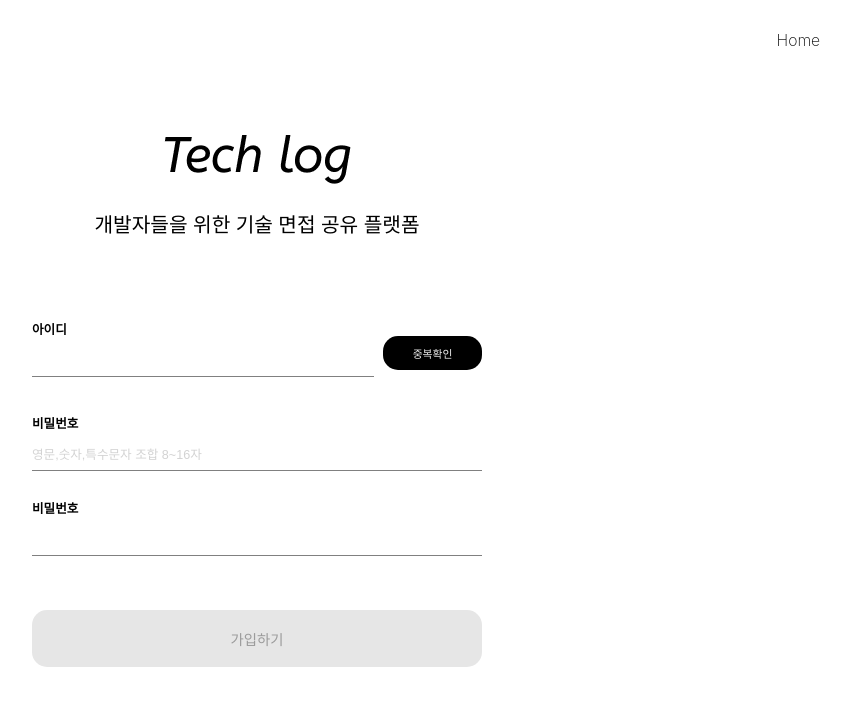
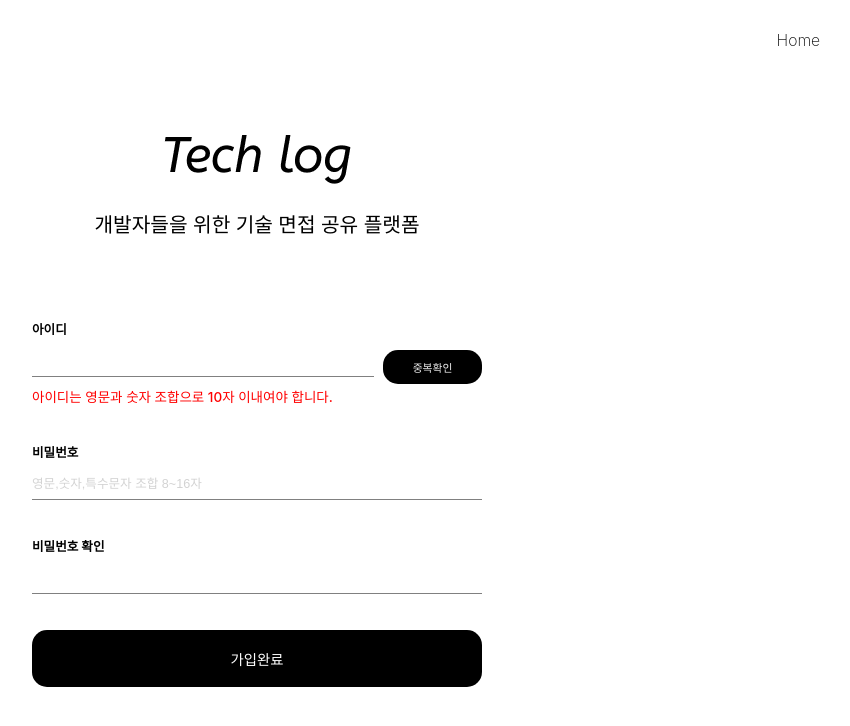
Before and after one commit to prgrms-fe-devcourse/NFE1-1-3-techLog, a React (Create React App) app in the folder frontend/: page /signup in a window 1280 px wide. Shown: the top 726 px of the page, without its empty margins (383-1233 px from the left). Built offline with nearby package versions, Linux system fonts and the light colour scheme.

Commit message:
feat: 회원가입 유효성 검사 구현

```diff
--- a/frontend/src/pages/signup/index.tsx
+++ b/frontend/src/pages/signup/index.tsx
@@ -1,4 +1,4 @@
-import React from 'react';
+import React, { useState, useEffect } from 'react';
 import Container from './index.styles';
 import InputWithLabel from '../../components/Input';
 import AuthButton from '../../components/Button/AuthButton/index';
@@ -11,7 +11,107 @@ const FlexContainer = styled.div`
   gap: 1rem;
 `;
 
-export default function Login() {
+const InputIDWrapper = styled.div`
+  display: flex;
+  flex-direction: column;
+  width: 38rem;
+`;
+
+const InputPassWordWrapper = styled.div`
+  display: flex;
+  flex-direction: column;
+  width: 50rem;
+`;
+
+const ErrorMessage = styled.p`
+  text-align: left;
+  color: red;
+  margin: 0;
+`;
+
+export default function Signup() {
+  const [username, setUsername] = useState('');
+  const [password, setPassword] = useState('');
+  const [confirmPassword, setConfirmPassword] = useState('');
+  const [errors, setErrors] = useState({
+    username: '',
+    password: '',
+    confirmPassword: '',
+  });
+  const [isUsernameDuplicate, setIsUsernameDuplicate] = useState(false);
+  const [isUsernameValid, setIsUsernameValid] = useState(false);
+  const [isDuplicateCheckClicked, setIsDuplicateCheckClicked] = useState(false);
+
+  const validateUsername = (username: string) => {
+    const usernameRegex = /^[A-Za-z0-9]{1,10}$/;
+    return usernameRegex.test(username);
+  };
+
+  useEffect(() => {
+    // 아이디 유효성 검사
+    if (validateUsername(username)) {
+      setErrors(prevErrors => ({ ...prevErrors, username: '' }));
+      setIsUsernameValid(true);
+    } else {
+      setErrors(prevErrors => ({
+        ...prevErrors,
+        username: '아이디는 영문과 숫자 조합으로 10자 이내여야 합니다.',
+      }));
+      setIsUsernameValid(false);
+    }
+  }, [username]);
+
+  const validate = () => {
+    let newErrors = { username: '', password: '', confirmPassword: '' };
+    let isValid = true;
+
+    if (!validateUsername(username)) {
+      newErrors.username =
+        '아이디는 영문과 숫자 조합으로 10자 이내여야 합니다.';
+      isValid = false;
+    }
+
+    const passwordRegex =
+      /^(?=.*[A-Za-z])(?=.*\d)(?=.*[@$!%*#?&])[A-Za-z\d@$!%*#?&]{8,16}$/;
+    if (!passwordRegex.test(password)) {
+      newErrors.password =
+        '비밀번호는 영문, 숫자, 특수문자를 포함하여 8~16자이어야 합니다.';
+      isValid = false;
+    }
+
+    if (password !== confirmPassword) {
+      newErrors.confirmPassword = '비밀번호가 일치하지 않습니다.';
+      isValid = false;
+    }
+
+    setErrors(newErrors);
+    return isValid;
+  };
+
+  const checkDuplicateUsername = () => {
+    // 서버에 중복확인 요청을 보낸다고 가정
+    if (username === 'testuser') {
+      // 예시: 'testuser'가 중복된 아이디
+      setIsUsernameDuplicate(true);
+      setErrors(prevErrors => ({
+        ...prevErrors,
+        username: '존재하고 있는 아이디입니다.',
+      }));
+    } else {
+      setIsUsernameDuplicate(false);
+      setErrors(prevErrors => ({ ...prevErrors, username: '' }));
+    }
+    setIsDuplicateCheckClicked(true); // 중복 확인 버튼을 다시 누를 수 없게 설정
+  };
+
+  const handleSubmit = () => {
+    if (validate() && !isUsernameDuplicate) {
+      console.log('유효성 검사 통과');
+    } else {
+      console.log('유효성 검사 실패');
+    }
+  };
+
   return (
     <Container>
       <h1>
@@ -19,46 +119,50 @@ export default function Login() {
       </h1>
       <h2>개발자들을 위한 기술 면접 공유 플랫폼</h2>
       <FlexContainer>
+        <InputIDWrapper>
           <InputWithLabel
             label="아이디"
-          onChange={() => {
-            console.log('아이디');
-          }}
+            onChange={(e: React.ChangeEvent<HTMLInputElement>) =>
+              setUsername(e.target.value)
+            }
             width="38rem"
           />
+          {errors.username && <ErrorMessage>{errors.username}</ErrorMessage>}
+        </InputIDWrapper>
         <DuplicateButton
           title="중복확인"
-          onClick={() => {
-            console.log('확인');
-          }}
-          disabled
+          onClick={() => {}}
+          disabled={!username}
           width="11rem"
         />
       </FlexContainer>
+
+      <InputPassWordWrapper>
         <InputWithLabel
           label="비밀번호"
           placeholder="영문,숫자,특수문자 조합 8~16자"
-        onChange={() => {
-          console.log('비번');
-        }}
+          onChange={(e: React.ChangeEvent<HTMLInputElement>) =>
+            setPassword(e.target.value)
+          }
           width="50rem"
         />
+        {errors.password && <ErrorMessage>{errors.password}</ErrorMessage>}
+      </InputPassWordWrapper>
+
+      <InputPassWordWrapper>
         <InputWithLabel
-        label="비밀번호"
-        onChange={() => {
-          console.log('비번');
-        }}
+          label="비밀번호 확인"
+          onChange={(e: React.ChangeEvent<HTMLInputElement>) =>
+            setConfirmPassword(e.target.value)
+          }
           width="50rem"
         />
-      <div />
-      <AuthButton
-        title="가입하기"
-        onClick={() => {
-          console.log('확인');
-        }}
-        disabled
-        width="50rem"
-      />
+        {errors.confirmPassword && (
+          <ErrorMessage>{errors.confirmPassword}</ErrorMessage>
+        )}
+      </InputPassWordWrapper>
+
+      <AuthButton title="가입완료" onClick={handleSubmit} width="50rem" />
     </Container>
   );
 }
```
Lines whose indentation alone changed are shown as unchanged.
